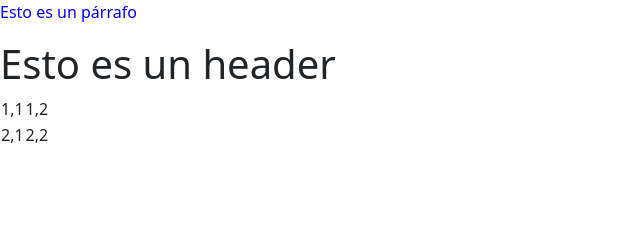
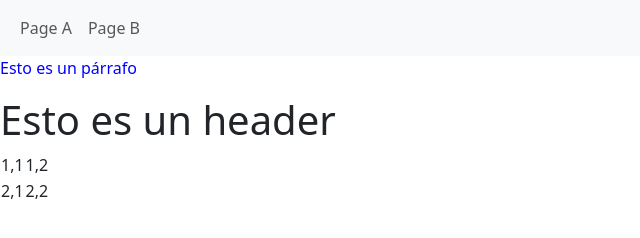
Before and after one commit to stephy0410/PRACTICA_01_VBP, a plain HTML site: page index.html in a window 1280 px wide. Shown: the whole page, without its empty margins (0-640 px from the left). Drawn offline with nearby package versions, Linux system fonts and the light colour scheme.

Commit message:
Revert "Eliminar Navbar"
This reverts commit f6454f5237958217158f5672e868c8cbcc06d8c0.
"Revert eliminar navar"

```diff
--- a/index.html
+++ b/index.html
@@ -19,6 +19,20 @@
     </head>
 
     <body>
+
+        <!-- Navbar Bootstrap -->
+        <nav class="navbar navbar-expand-sm bg-light">
+            <div class="container-fluid">
+                <ul class="navbar-nav">
+                    <li class="nav-item">
+                        <a class="nav-link" href="page_a.html">Page A</a>
+                    </li>
+                    <li class="nav-item">
+                        <a class="nav-link" href="page_b.html">Page B</a>
+                    </li>
+                </ul>
+            </div>
+        </nav>
 
         <p>Esto es un párrafo</p>
         <h1>Esto es un header</h1>
```
